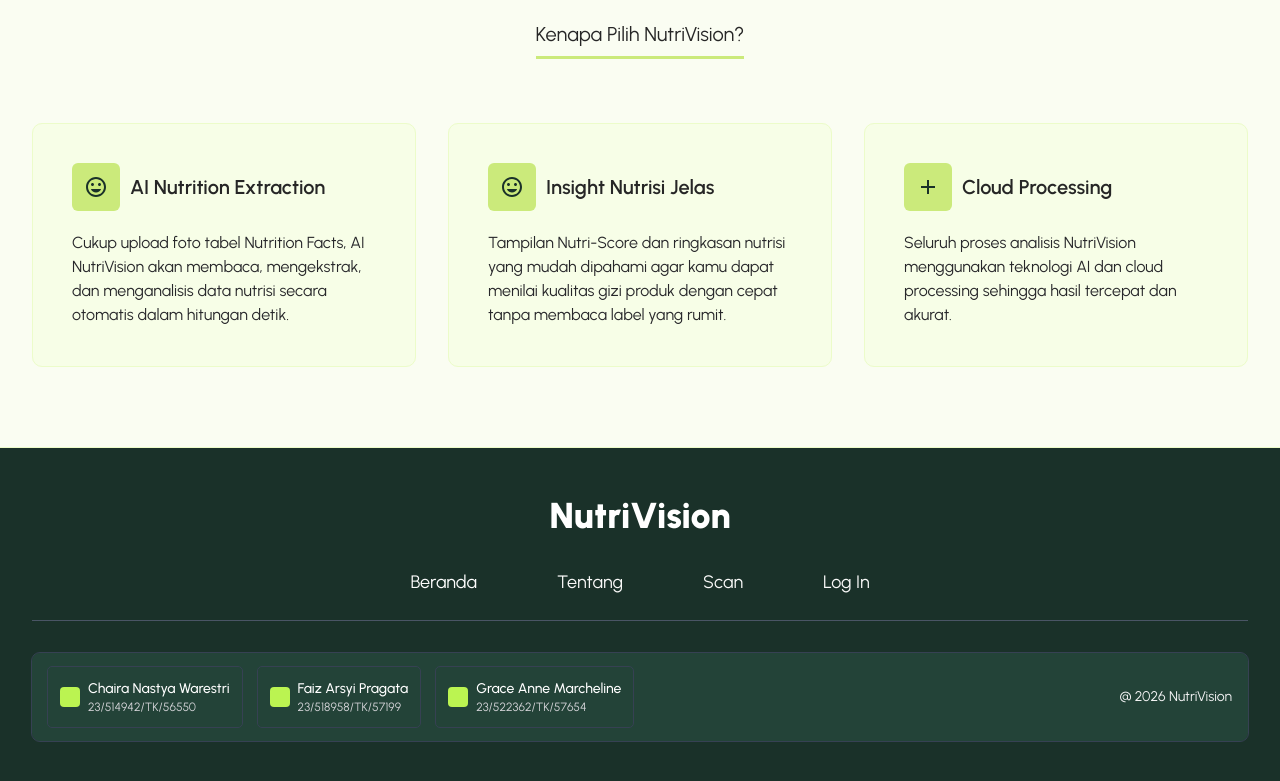
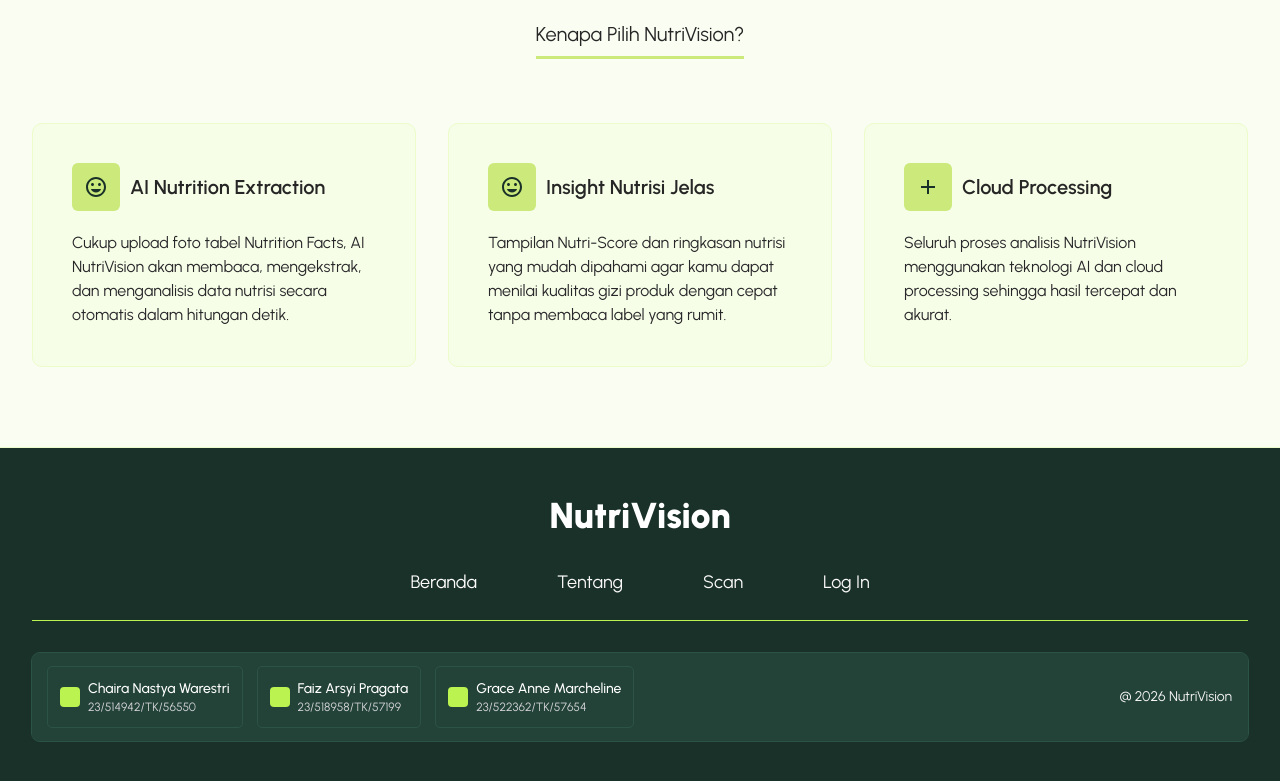
Before and after one commit to chairanastya/NutriVision, a Next.js app in the folder nutrivision-app/: page / in a window 1280 px wide. Shown: the part 1699-2480 px from the top of the page. Built offline with nearby package versions, Linux system fonts and the light colour scheme.

Commit message:
fix: fixing footer

```diff
--- a/nutrivision-app/components/Footer.tsx
+++ b/nutrivision-app/components/Footer.tsx
@@ -24,7 +24,7 @@ export default function Footer() {
                 </div>
 
                 {/* Navigation Links */}
-                <div className="flex justify-center items-center gap-4 md:gap-20 pb-6 border-b border-gray-600 overflow-x-auto">
+                <div className="flex justify-center items-center gap-4 md:gap-20 pb-6 border-b border-lime-300 overflow-x-auto">
                     <a href="#beranda" className="text-white text-sm md:text-lg font-regular hover:text-lime-300 transition whitespace-nowrap">
                         Beranda
                     </a>
@@ -40,10 +40,10 @@ export default function Footer() {
                 </div>
 
                 {/* Team Members Section */}
-                <div className="w-full bg-[#234338] rounded-lg outline outline-1 outline-gray-700 px-3 md:px-4 py-3.5 flex flex-col md:flex-row justify-center md:justify-between items-center gap-3 md:gap-4 overflow-x-auto">
+                <div className="w-full bg-[#234338] rounded-lg outline outline-1 outline-[#2C5446] px-3 md:px-4 py-3.5 flex flex-col md:flex-row justify-center md:justify-between items-center gap-3 md:gap-4 overflow-x-auto">
                     <div className="flex flex-row justify-center md:justify-start items-center gap-2 md:gap-4 flex-wrap md:flex-nowrap">
                         {teamMembers.map((member, index) => (
-                            <div key={index} className="flex items-center gap-2 p-2 md:p-3 rounded outline outline-1 outline-gray-700 flex-shrink-0">
+                            <div key={index} className="flex items-center gap-2 p-2 md:p-3 rounded outline outline-1 outline-[#2C5446] flex-shrink-0">
                                 <div className="flex-shrink-0 w-4 h-4 md:w-5 md:h-5 bg-lime-300 rounded"></div>
                                 <div className="flex-1 min-w-0">
                                     <div className="text-white text-xs md:text-sm font-medium leading-4 md:leading-5 truncate">{member.name}</div>
```
Also changed, not shown: 1 other file (tests, documents, lock files or other folders).
